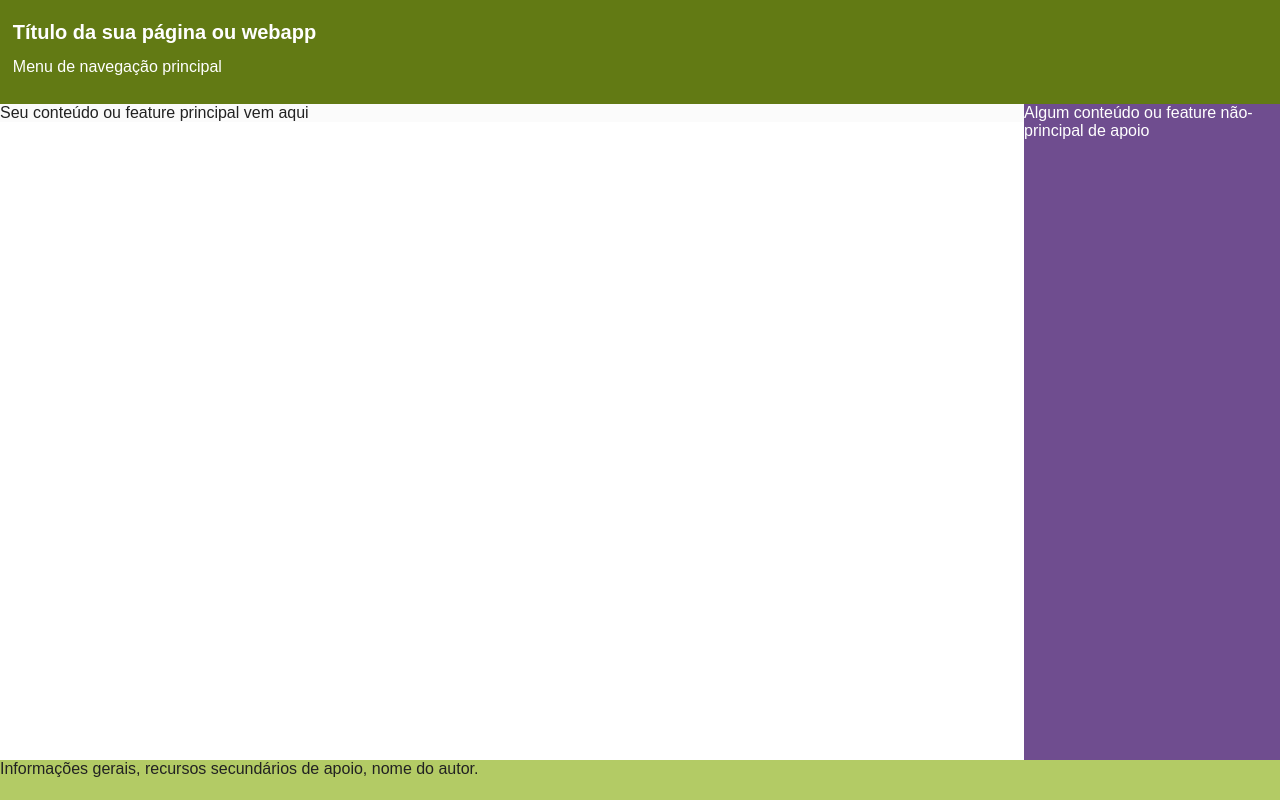
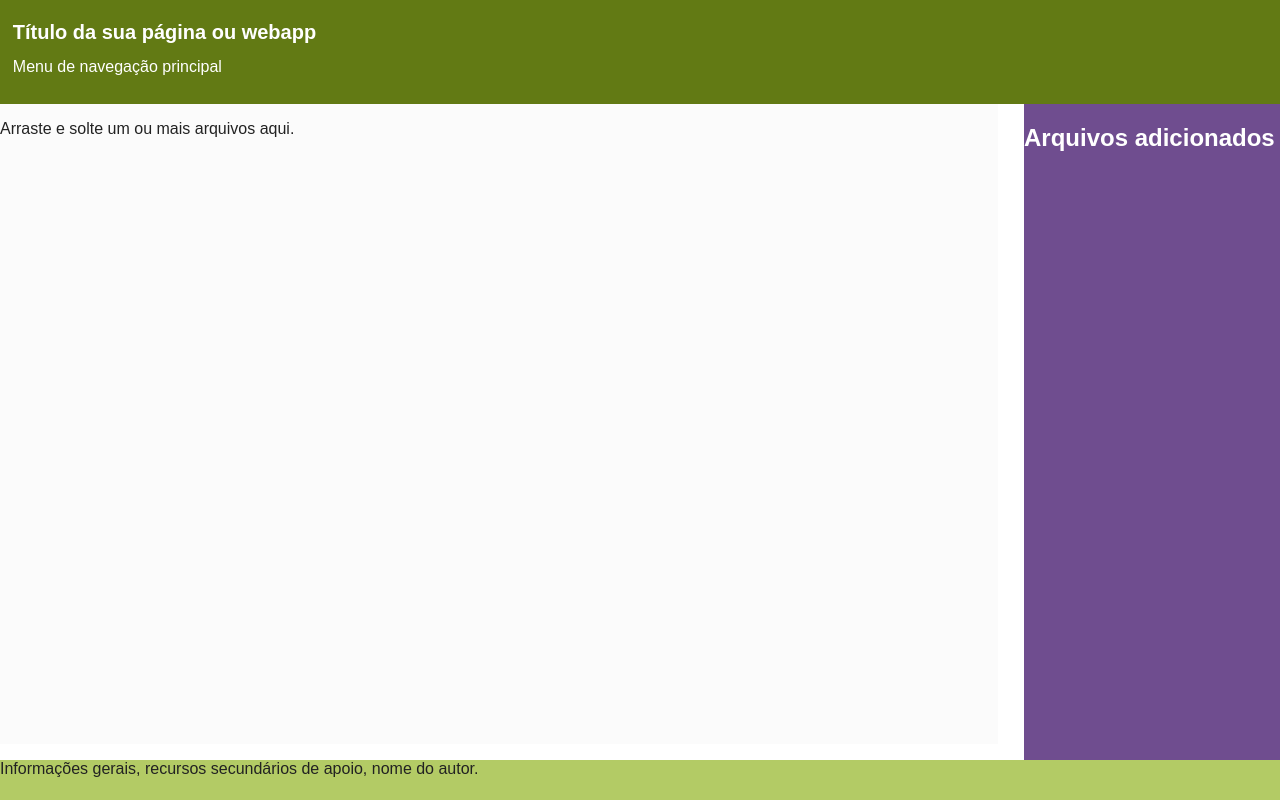
Before and after one commit to igorbernardocosta/projeto-frontend, a website built with Parcel: page index.html in a window 1280 px wide. Built offline with nearby package versions, Linux system fonts and the light colour scheme.

Commit message:
Includes Drag and Drop File

```diff
--- a/css/main.css
+++ b/css/main.css
@@ -27,7 +27,7 @@ h1.app-title {
 section.main-feature {
     float: left;
     background-color: #fbfbfb;
-    width: 80vw;
+    width: 78vw;
 }
 
 aside.secundary-feature {
@@ -37,3 +37,8 @@ aside.secundary-feature {
     height: 82vh;
     color: #fff;
 }
+
+#drop_zone {
+    width: 78vw;
+    height: 78vh;
+}
--- a/index.html
+++ b/index.html
@@ -29,10 +29,15 @@
     </header>
     <main>
         <section class="main-feature">
-            Seu conteúdo ou feature principal vem aqui
+            <div id="drop_zone" ondrop="dropHandler(event);" ondragover="dragOverHandler(event);">
+                <p>Arraste e solte um ou mais arquivos aqui.</p>
+            </div>
         </section>
-        <aside class="secundary-feature">
-            Algum conteúdo ou feature não-principal de apoio
+        <aside class="secundary-feature" id="secundary-feature">
+            <h2>Arquivos adicionados</h2>
+            <ul id="filesList">
+
+            </ul>
         </aside>
     </main>
     <footer>
--- a/js/main.js
+++ b/js/main.js
@@ -1,6 +1,30 @@
-function helloWorld() {
-    for (let i = 3; i > 0; i--) { console.log(i); }
-    console.log('...');
-    console.log('Hello World!');
+function dropHandler(ev) {
+    console.log('File(s) dropped');
+
+    ev.preventDefault();
+
+    if (ev.dataTransfer.items) {
+        var fileName;
+        for (var i = 0; i < ev.dataTransfer.items.length; i++) {
+            if (ev.dataTransfer.items[i].kind === 'file') {
+                var file = ev.dataTransfer.items[i].getAsFile();
+                console.log('... file[' + i + '].name = ' + file.name);
+                fileName = file.name;
+                console.log(fileName);
+                var elementHtml = document.createElement('li');
+                elementHtml.innerHTML = fileName
+                document.getElementById('filesList').appendChild(elementHtml);
+            }
+        }
+    } else {
+        for (var i = 0; i < ev.dataTransfer.files.length; i++) {
+            console.log('... file[' + i + '].name = ' + ev.dataTransfer.files[i].name);
+        }
+    }
 }
-helloWorld();
+
+function dragOverHandler(ev) {
+    console.log('File(s) in drop zone');
+
+    ev.preventDefault();
+}
```
